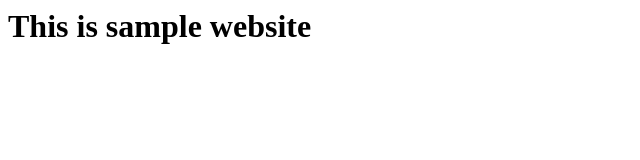
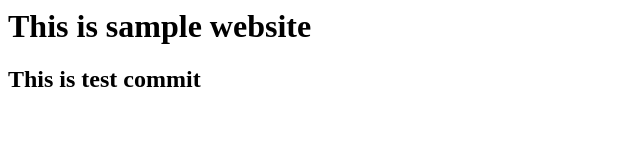
Before and after one commit to shreyesverma2019/webapp123, a plain HTML site: page index.html in a window 1280 px wide. Shown: the whole page, without its empty margins (0-640 px from the left). Drawn offline with Linux system fonts and the light colour scheme.

Commit message:
test commit

```diff
--- a/index.html
+++ b/index.html
@@ -1 +1,2 @@
 <h1>This is sample website</h1>
+<h2> This is test commit</h2>
```
